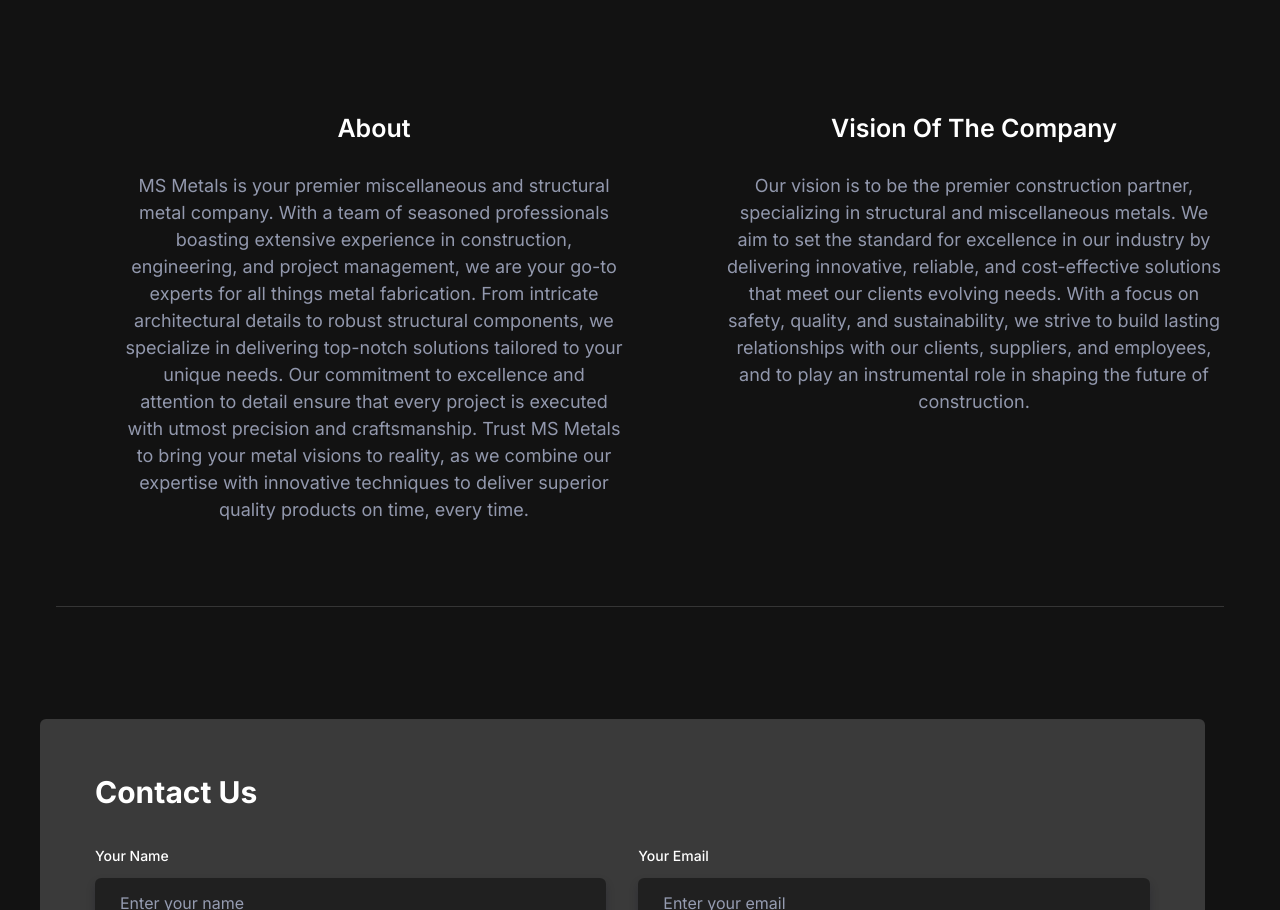
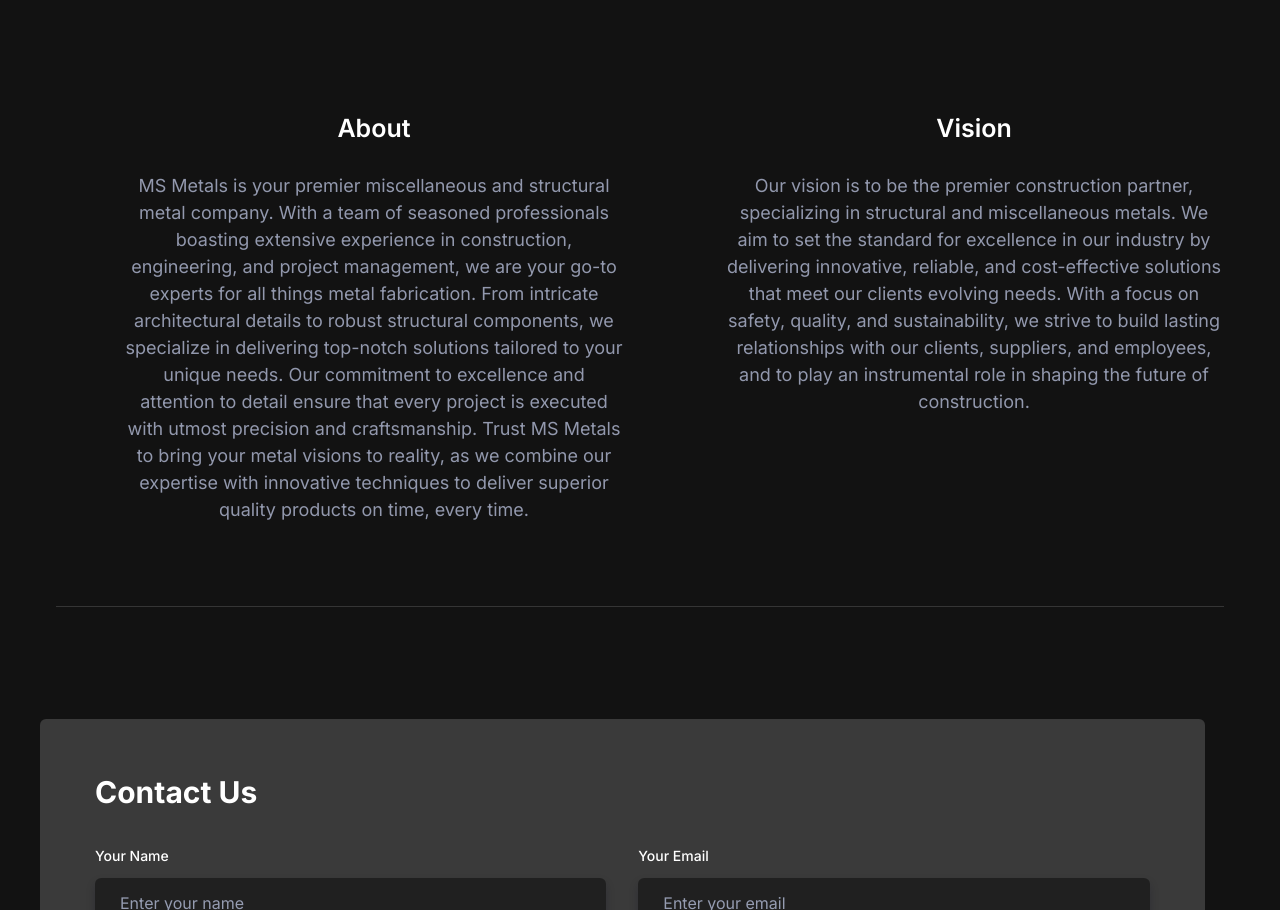
Before and after one commit to devolution007/Ms-Metal, a Next.js app: page / in a window 1280 px wide. Shown: the part 1681-2591 px from the top of the page. Built offline with nearby package versions, Linux system fonts and the light colour scheme.

Commit message:
Update AboutSectionOne.tsx

```diff
--- a/components/About/AboutSectionOne.tsx
+++ b/components/About/AboutSectionOne.tsx
@@ -49,7 +49,7 @@ const AboutSectionOne = () => {
                 className="wow fadeInUp relative mx-auto aspect-[25/24] max-w-[500px] lg:mr-0"
                 data-wow-delay=".2s">
                 <h2 className="about-heading">
-                Vision Of The Company
+                Vision
                 </h2><br></br>
                 <p className="about-para">
                 Our vision is to be the premier construction partner, specializing in structural and
```
